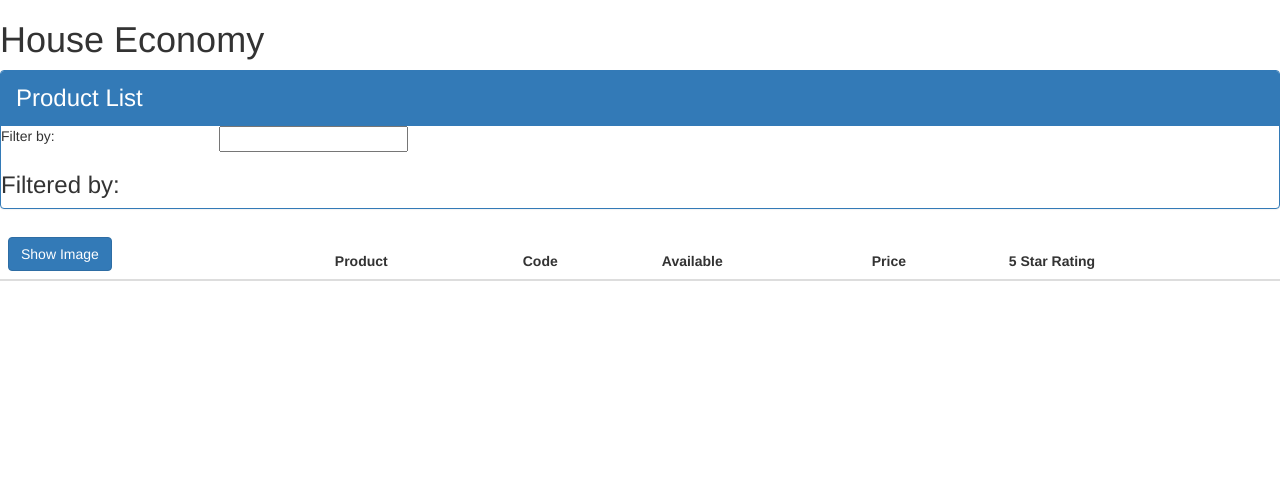
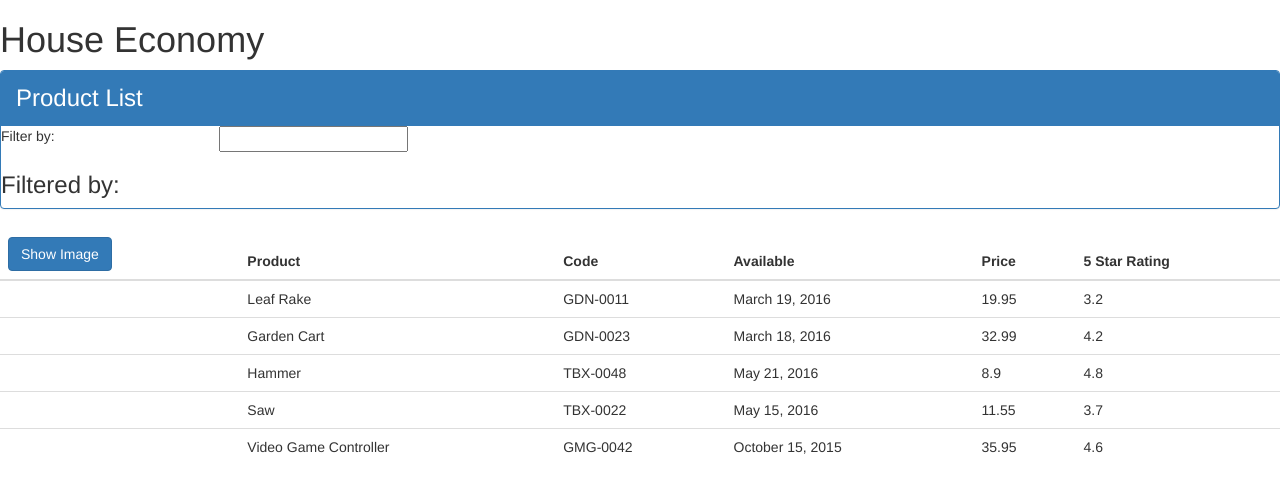
Before and after one commit to DorianClair/AngularProject, an Angular app in the folder APM-Start/: page / in a window 1280 px wide. Shown: the top 492 px of the page. Built offline with nearby package versions, Linux system fonts and the light colour scheme.

Commit message:
I have added some sample data and logic using *ng to be used in testing before I can hook to my database and fill that with data from my webcrawler

```diff
--- a/APM-Start/src/app/Products/product-list.component.html
+++ b/APM-Start/src/app/Products/product-list.component.html
@@ -15,7 +15,8 @@
     </div>
    </div>
   <div class='table-responsive'>
-  <table class='table'>
+  <table class='table'
+    *ngIf='products && products.length'>
     <thead>
     <tr>
       <th>
@@ -31,7 +32,14 @@
     </tr>
     </thead>
     <tbody>
-
+      <tr *ngFor = 'let product of products'>
+        <td></td>
+        <td>{{product.productName}}</td>
+        <td>{{product.productCode}}</td>
+        <td>{{product.releaseDate}}</td>
+        <td>{{product.price}}</td>
+        <td>{{product.starRating}}</td>
+      </tr>
     </tbody>
   </table>
   </div>
--- a/APM-Start/src/app/Products/product-list.component.ts
+++ b/APM-Start/src/app/Products/product-list.component.ts
@@ -6,5 +6,63 @@
   templateUrl: './product-list.component.html'
 })
 export class ProductListComponent{
+  pageTitle: string = 'Product List';
+  products: any[] = [
 
+    {
+      "productId": 1,
+      "productName": "Leaf Rake",
+      "productCode": "GDN-0011",
+      "releaseDate": "March 19, 2016",
+      "description": "Leaf rake with 48-inch wooden handle.",
+      "price": 19.95,
+      "starRating": 3.2,
+      "imageUrl": "http://openclipart.org/image/300px/svg_to_png/26215/Anonymous_Leaf_Rake.png"
+    },
+    {
+      "productId": 2,
+      "productName": "Garden Cart",
+      "productCode": "GDN-0023",
+      "releaseDate": "March 18, 2016",
+      "description": "15 gallon capacity rolling garden cart",
+      "price": 32.99,
+      "starRating": 4.2,
+      "imageUrl": "http://openclipart.org/image/300px/svg_to_png/58471/garden_cart.png"
+    },
+    {
+      "productId": 5,
+      "productName": "Hammer",
+      "productCode": "TBX-0048",
+      "releaseDate": "May 21, 2016",
+      "description": "Curved claw steel hammer",
+      "price": 8.9,
+      "starRating": 4.8,
+      "imageUrl": "http://openclipart.org/image/300px/svg_to_png/73/rejon_Hammer.png"
+    },
+    {
+      "productId": 8,
+      "productName": "Saw",
+      "productCode": "TBX-0022",
+      "releaseDate": "May 15, 2016",
+      "description": "15-inch steel blade hand saw",
+      "price": 11.55,
+      "starRating": 3.7,
+      "imageUrl": "http://openclipart.org/image/300px/svg_to_png/27070/egore911_saw.png"
+    },
+    {
+      "productId": 10,
+      "productName": "Video Game Controller",
+      "productCode": "GMG-0042",
+      "releaseDate": "October 15, 2015",
+      "description": "Standard two-button video game controller",
+      "price": 35.95,
+      "starRating": 4.6,
+      "imageUrl": "http://openclipart.org/image/300px/svg_to_png/120337/xbox-controller_01.png"
+    }
+
+
+
+
+
+  ]
 }
```
